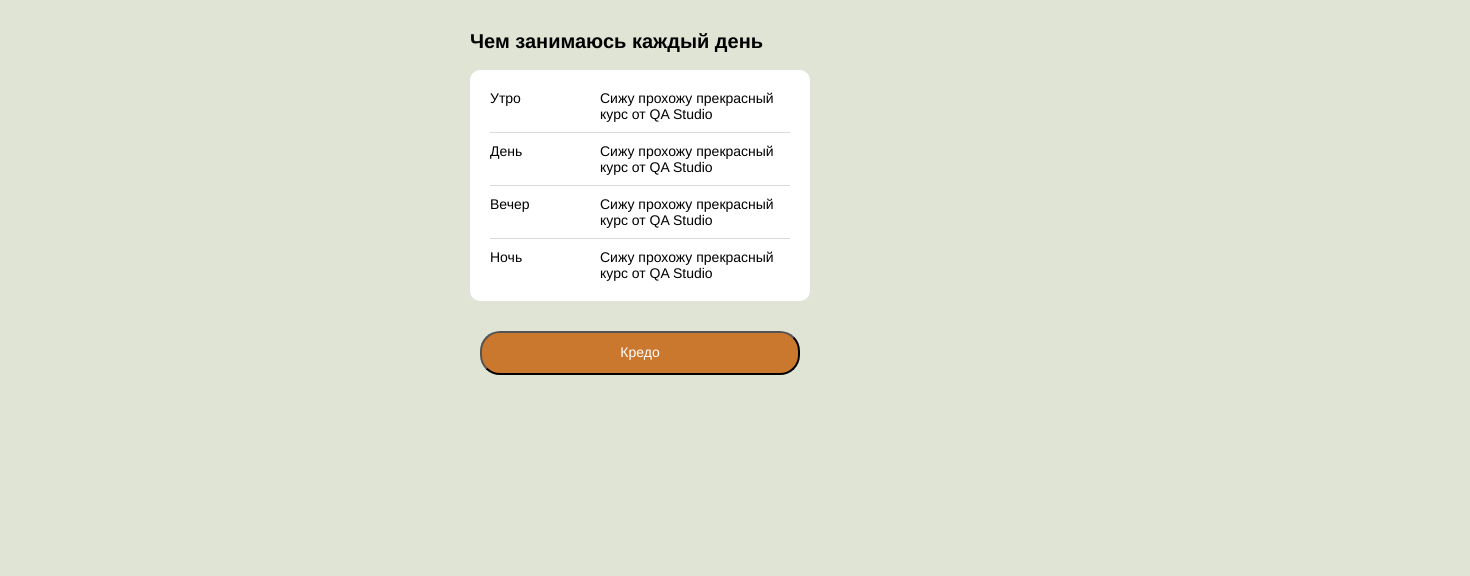
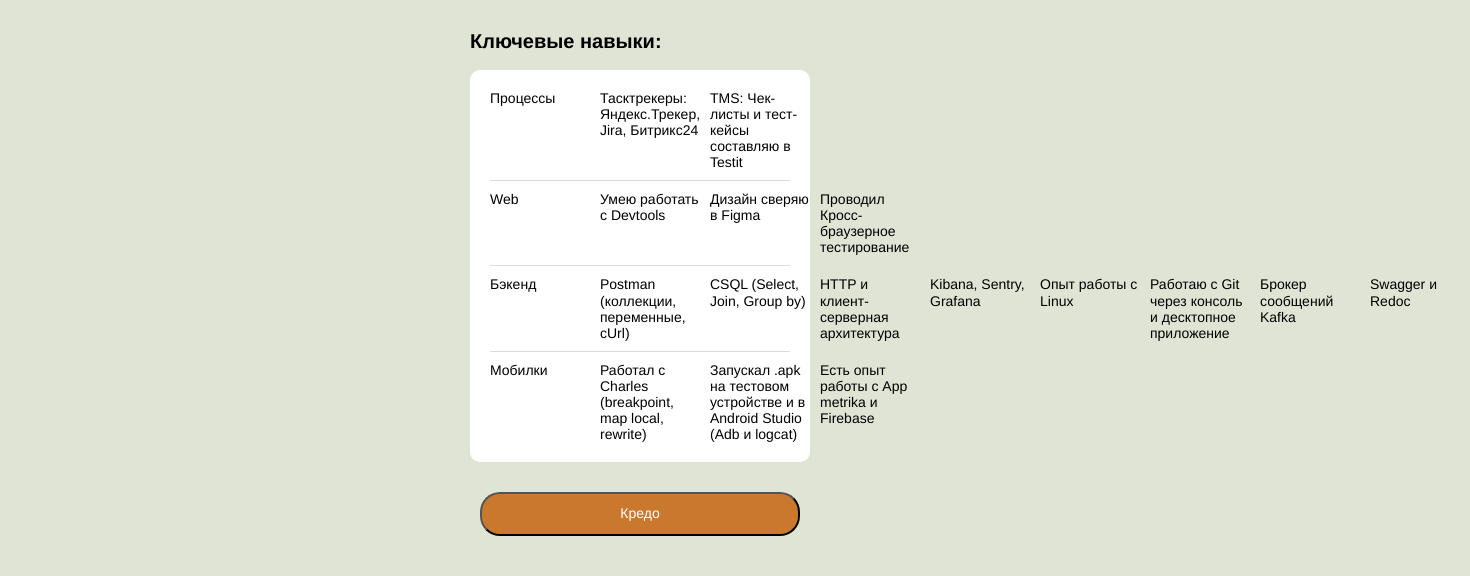
Before and after one commit to Gemini230597/Gemini230597.github.io, a plain HTML site: page index.html in a window 1280 px wide. Shown: the part 952-1528 px from the top of the page, 1470 px wide, since content can reach past the window. Before the commit the page ends 1367 px from the top, so only its background shows below. Drawn offline with Linux system fonts and the light colour scheme.

Commit message:
visitka2

```diff
--- a/index.html
+++ b/index.html
@@ -13,7 +13,7 @@
     <header class="header">
       <img src="./avatar.png" alt="avatar" class="header__avatar" />
       <h1 class="header__title">Павел Колесников</h1>
-      <h3 class="header__subtitle">Сын маминой подруги</h3>
+      <h3 class="header__subtitle">«Критичный баг, найденный тестировщиком в последний день, является багом в работе самого тестировщика»</h3>
       <p class="header__title">QA Engineer</p>
     </header>
     <main>
@@ -40,23 +40,35 @@
         </ul>
       </section>
       <section class="links">
-        <h2 class="links__header">Чем занимаюсь каждый день</h2>
+        <h2 class="links__header">Ключевые навыки:</h2>
         <ul class="links__container">
           <li class="links__link">
-            <p class="links__title">Утро</p>
-            <p class="links__title">Сижу прохожу прекрасный курс от QA Studio</p>
+            <p class="links__title">Процессы</p>
+            <p class="links__title">Тасктрекеры: Яндекс.Трекер, Jira, Битрикс24</p>
+            <p class="links__title">TMS: Чек-листы и тест-кейсы составляю в Testit</p>
           </li>
           <li class="links__link">
-            <p class="links__title">День</p>
-            <p class="links__title">Сижу прохожу прекрасный курс от QA Studio</p>
+            <p class="links__title">Web</p>
+            <p class="links__title">Умею работать с Devtools</p>
+            <p class="links__title">Дизайн сверяю в Figma</p>
+            <p class="links__title">Проводил Кросс-браузерное тестирование</p>
           </li>
           <li class="links__link">
-            <p class="links__title">Вечер</p>
-            <p class="links__title">Сижу прохожу прекрасный курс от QA Studio</p>
+            <p class="links__title">Бэкенд</p>
+            <p class="links__title">Postman (коллекции, переменные, cUrl)</p>
+            <p class="links__title">СSQL (Select, Join, Group by)</p>
+            <p class="links__title">HTTP и клиент-серверная архитектура</p>
+            <p class="links__title">Kibana, Sentry, Grafana</p>
+            <p class="links__title">Опыт работы с Linux</p>
+            <p class="links__title">Работаю с Git через консоль и десктопное приложение</p>
+            <p class="links__title">Брокер сообщений Kafka</p>
+            <p class="links__title">Swagger и Redoc</p>
           </li>
           <li class="links__link">
-            <p class="links__title">Ночь</p>
-            <p class="links__title">Сижу прохожу прекрасный курс от QA Studio</p>
+            <p class="links__title">Мобилки</p>
+            <p class="links__title">Работал с Charles (breakpoint, map local, rewrite)</p>
+            <p class="links__title">Запускал .apk на тестовом устройстве и в Android Studio (Adb и logcat)</p>
+            <p class="links__title">Есть опыт работы с App metrika и Firebase</p>
           </li>
         </ul>
       </section>
```
